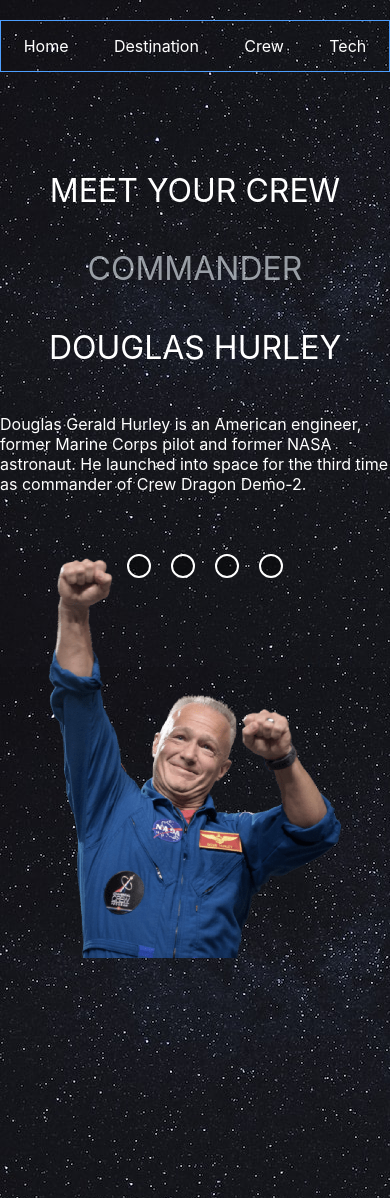
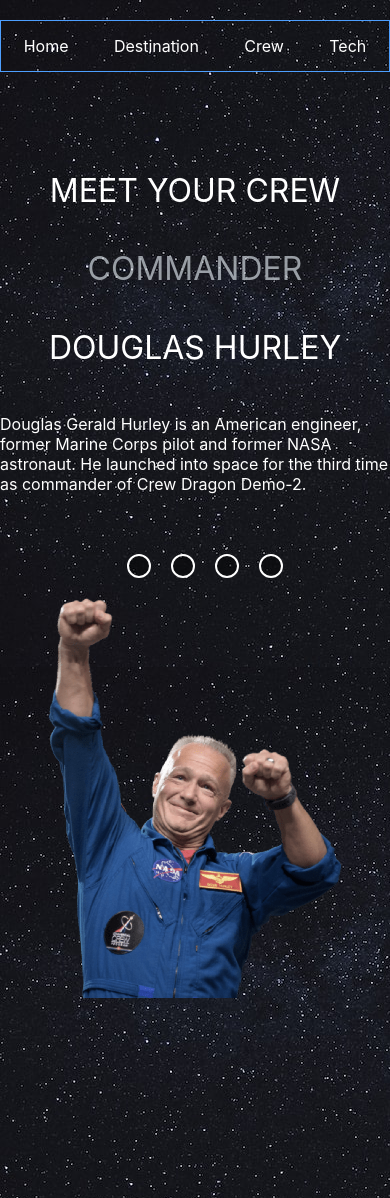
Before and after one commit to roshanpanda666/interstellar-travel, a React (Create React App) app: page /Crew in a window 390 px wide. Shown: the top 1198 px of the page. Built offline with nearby package versions, Linux system fonts and the light colour scheme.

Commit message:
commiting

```diff
--- a/src/Crew.css
+++ b/src/Crew.css
@@ -128,6 +128,6 @@
     .commanderhimself{
 
         height: 400px;
-        margin-top: -80px;
+        margin-top: -40px;
     }
   }
```
